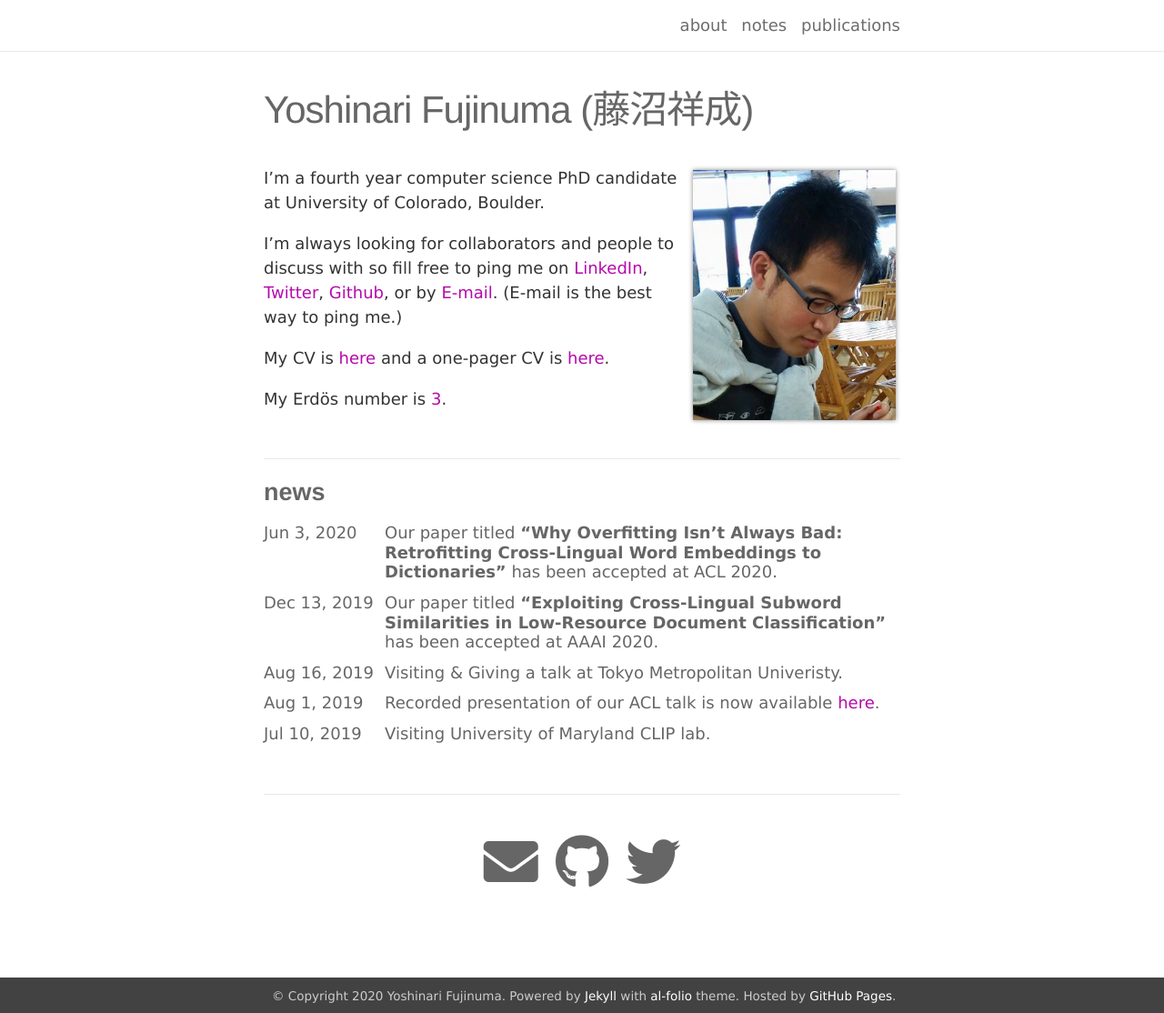
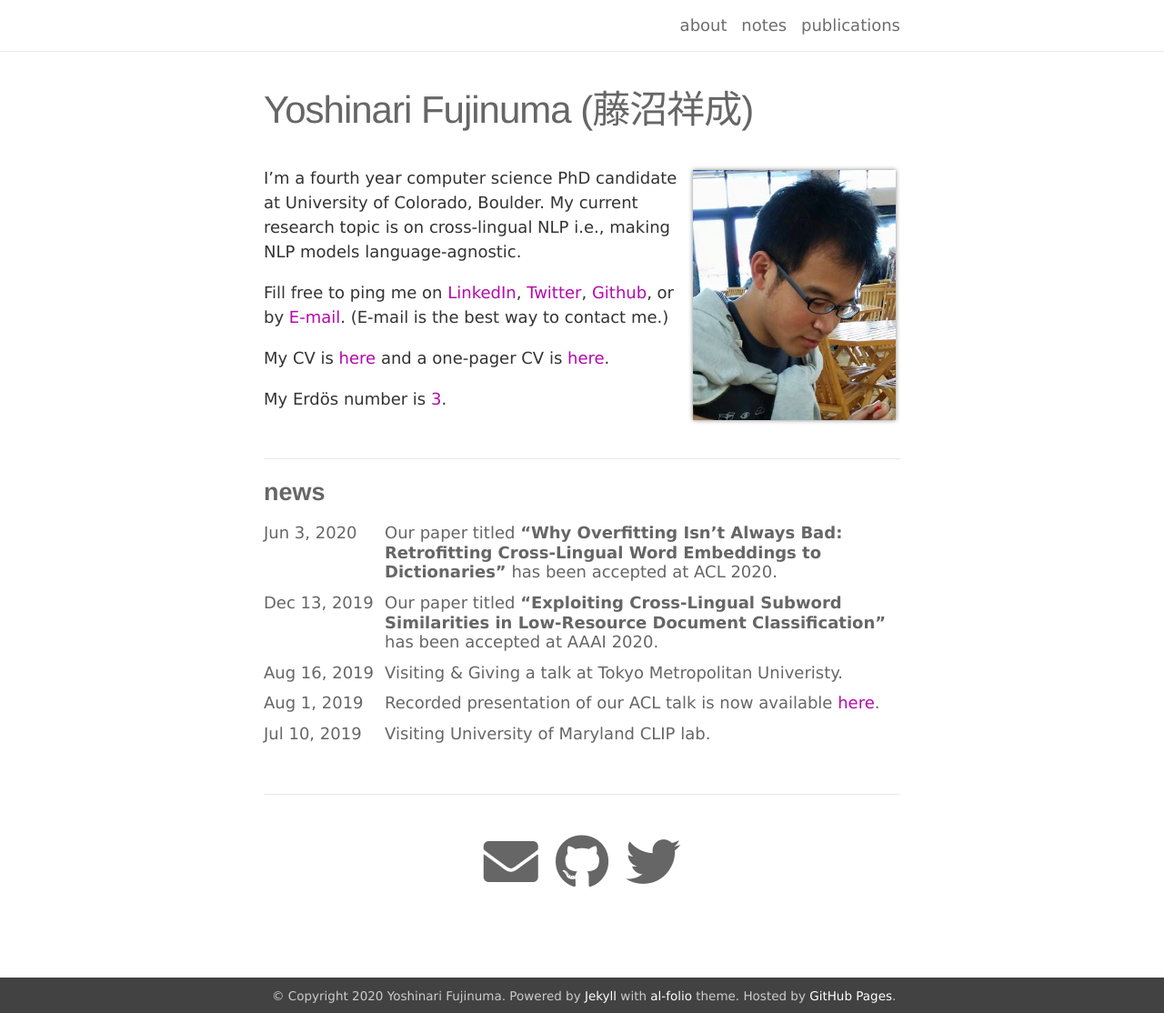
Before and after one commit to akkikiki/akkikiki.github.io, a Jekyll site: the page built from _pages/about.md, in a window 1280 px wide and 1114 px high. Shown: the whole window at 91% size. Built offline with Jekyll 4.4.1, drawn with Linux system fonts in a browser that asks for light colours.

Commit message:
update about

```diff
--- a/_pages/about.md
+++ b/_pages/about.md
@@ -16,9 +16,10 @@
 ---
 
 I'm a fourth year computer science PhD candidate at University of Colorado, Boulder.
+My current research topic is on cross-lingual NLP i.e., making NLP models language-agnostic.
 
-I'm always looking for collaborators and people to discuss with so fill free to ping me on [LinkedIn](https://jp.linkedin.com/in/yoshinari-fujinuma-4b612959), [Twitter](https://twitter.com/akkikiki), [Github](https://github.com/akkikiki), or by [E-mail](mailto:fujinumay@gmail.com).
-(E-mail is the best way to ping me.)
+Fill free to ping me on [LinkedIn](https://jp.linkedin.com/in/yoshinari-fujinuma-4b612959), [Twitter](https://twitter.com/akkikiki), [Github](https://github.com/akkikiki), or by [E-mail](mailto:fujinumay@gmail.com).
+(E-mail is the best way to contact me.)
 
 My CV is [here]({{ site.url }}/assets/pdf/yoshinari_fujinuma_cv.pdf) and a one-pager CV is [here]({{ site.url }}/assets/pdf/yoshinari_fujinuma_cv_onepager.pdf).
 
```
